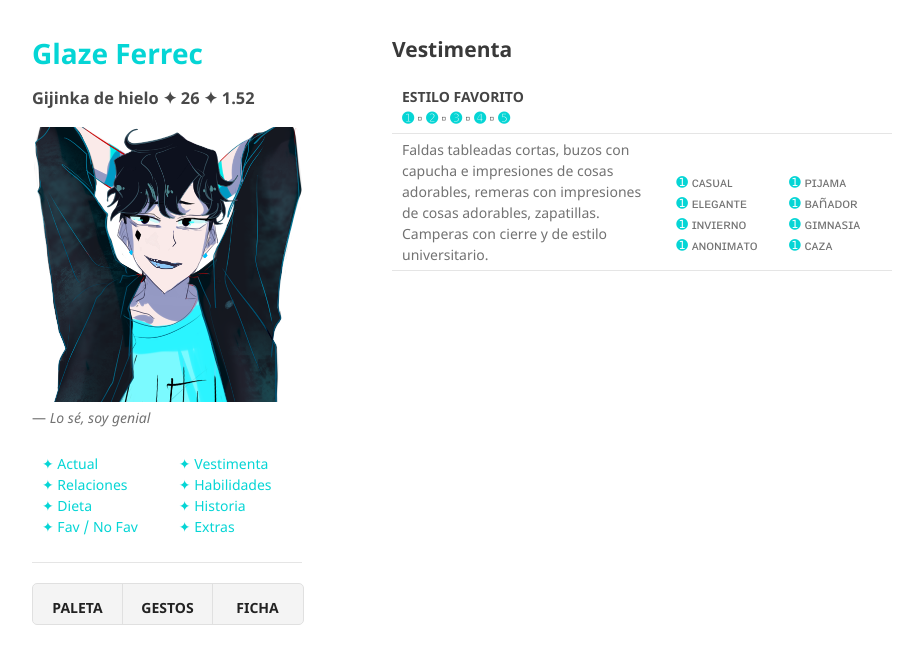
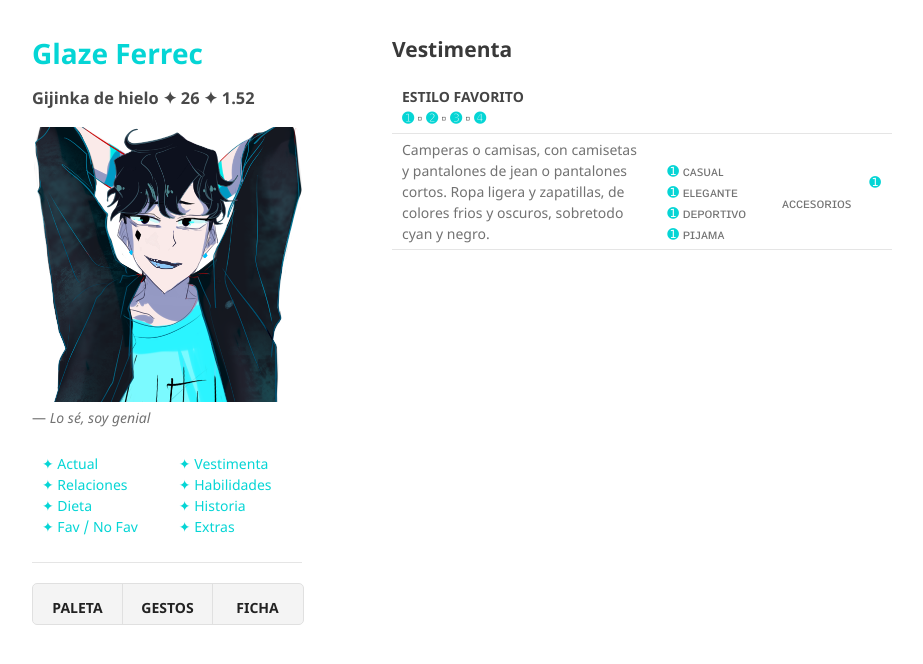
Before and after one commit to BlairSander/glaze, a Jekyll site: the page built from ropas.md, in a window 1280 px wide. Shown: the top 664 px of the page, without its empty margins (178-1101 px from the left). Built offline with Jekyll 4.4.1, drawn with Linux system fonts in a browser that asks for light colours; our own code applies the rules of GitHub Pages for plain Markdown files.

Commit message:
Update ropas.md

```diff
--- a/ropas.md
+++ b/ropas.md
@@ -3,6 +3,6 @@ layout: default
 ---
 ## Vestimenta
 
-| ESTILO FAVORITO<br>[➊](https://sta.sh/29w14vvfx8d) ▫ [➋](https://sta.sh/22faaw7w9j9y) ▫ [➌](https://sta.sh/2mndf00sr4x) ▫ [➍](https://sta.sh/08z4f1erf7e) ▫ [➎](https://sta.sh/218h0sldmujk)| | |
+| ESTILO FAVORITO<br>[➊](https://sta.sh/019ozwzv552l) ▫ [➋](https://sta.sh/02d9j7z0mklm) ▫ [➌](https://sta.sh/0bepguvsi4h) ▫ [➍](https://sta.sh/01vok7va9z0o)| | |
 |:-------------|:------------------|:------|
-|Faldas tableadas cortas, buzos con capucha e impresiones de cosas adorables, remeras con impresiones de cosas adorables, zapatillas. Camperas con cierre y de estilo universitario.|&nbsp;&nbsp;&nbsp;&nbsp;&nbsp;&nbsp;&nbsp;&nbsp;&nbsp;&nbsp;&nbsp;&nbsp;&nbsp;&nbsp;&nbsp;&nbsp;&nbsp;&nbsp;&nbsp;&nbsp;&nbsp;&nbsp;&nbsp; [➊](https://sta.sh/210y5on9psea) ᴄᴀsᴜᴀʟ  <br> [➊](https://sta.sh/21kyc761lzi0) ᴇʟᴇɢᴀɴᴛᴇ  <br>[➊](https://sta.sh/2iaccneb6zh) ɪɴᴠɪᴇʀɴᴏ <br>[➊](https://sta.sh/2qfftkgqesd) ᴀɴᴏɴɪᴍᴀᴛᴏ  |&nbsp;&nbsp;&nbsp;&nbsp;&nbsp;&nbsp;&nbsp;&nbsp;&nbsp;&nbsp;&nbsp;&nbsp;&nbsp;&nbsp;&nbsp;&nbsp;&nbsp;&nbsp;&nbsp;&nbsp;&nbsp;&nbsp;&nbsp; [➊](https://sta.sh/21tjulmdwpcm) ᴘɪᴊᴀᴍᴀ <br>[➊](https://sta.sh/0kkiwqyxzqy) ʙᴀñᴀᴅᴏʀ <br>[➊](https://sta.sh/21y07g4m4sbc) ɢɪᴍɴᴀsɪᴀ <br>[➊](https://sta.sh/2bz1vp69nmj) ᴄᴀᴢᴀ  |
+|Camperas o camisas, con camisetas y pantalones de jean o pantalones cortos. Ropa ligera y zapatillas, de colores frios y oscuros, sobretodo cyan y negro.|&nbsp;&nbsp;&nbsp;&nbsp;&nbsp;&nbsp;&nbsp;&nbsp;&nbsp;&nbsp;&nbsp;&nbsp;&nbsp;&nbsp;&nbsp;&nbsp;&nbsp;&nbsp;&nbsp;&nbsp;&nbsp;&nbsp;&nbsp; [➊](https://sta.sh/2r6twy9bqlg?edit=1) ᴄᴀsᴜᴀʟ  <br> [➊](https://sta.sh/21hpjl2ob4h?edit=1) ᴇʟᴇɢᴀɴᴛᴇ  <br>[➊](https://sta.sh/2og4tvhslf1?edit=1) ᴅᴇᴘᴏʀᴛɪᴠᴏ <br>[➊](https://sta.sh/013sgksz8s3s) ᴘɪᴊᴀᴍᴀ  |&nbsp;&nbsp;&nbsp;&nbsp;&nbsp;&nbsp;&nbsp;&nbsp;&nbsp;&nbsp;&nbsp;&nbsp;&nbsp;&nbsp;&nbsp;&nbsp;&nbsp;&nbsp;&nbsp;&nbsp;&nbsp;&nbsp;&nbsp; [➊](https://sta.sh/218qxq7obvyo?edit=1) ᴀᴄᴄᴇsᴏʀɪᴏs <br>  |
```
